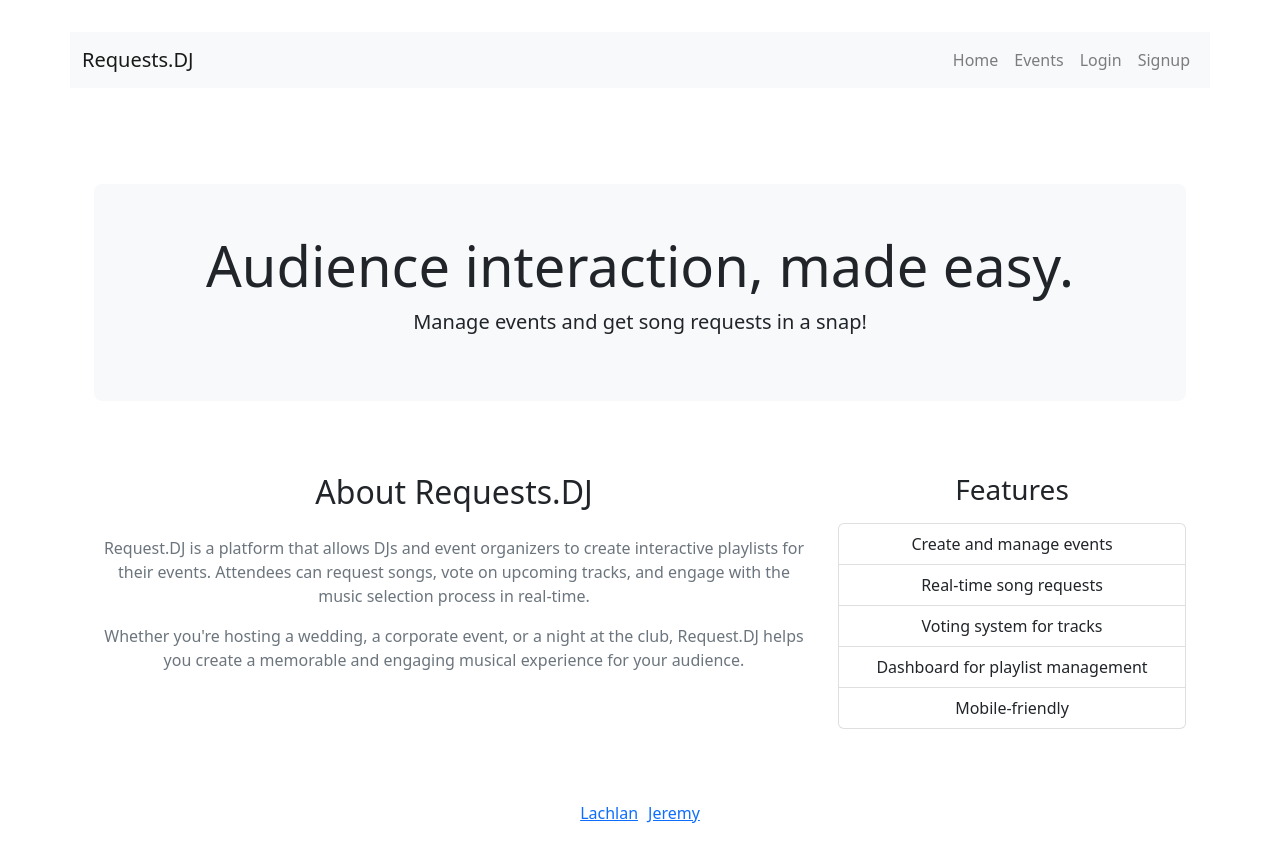
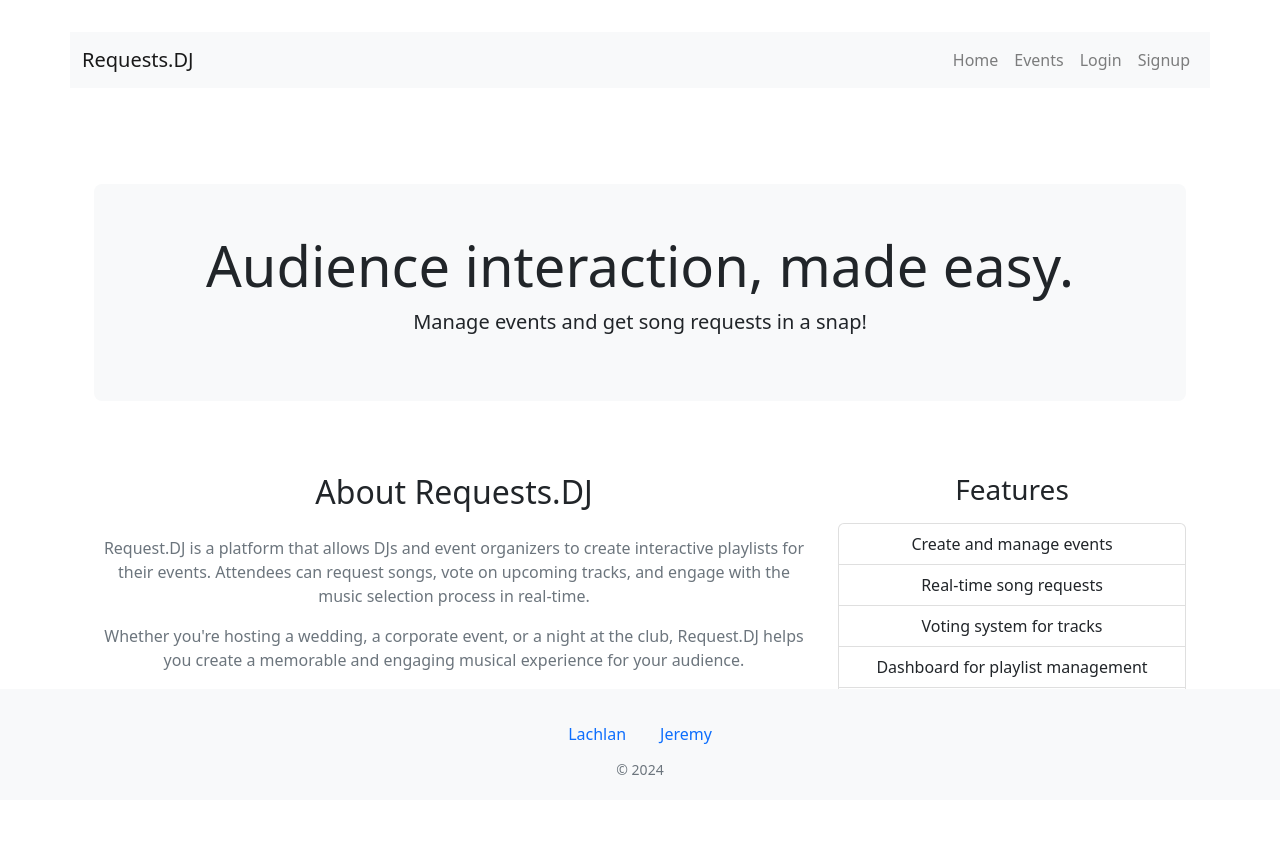
Before and after one commit to roughnut/requests-dj-v2, a React (Vite) app in the folder client/: page / in a window 1280 px wide. Shown: the top 862 px of the page. Built offline with nearby package versions, Linux system fonts and the light colour scheme.

Commit message:
refactor footer styles from tailwind to bootstrap

```diff
--- a/client/src/components/Footer.jsx
+++ b/client/src/components/Footer.jsx
@@ -1,17 +1,15 @@
 import React from 'react';
 import '../App.css';
 
-// CSS style still in Tailwind, needs to be converted to Bootstrap.
-
 const Footer = () => {
   return (
-    <footer className="w-full bottom-0 left-0 right-0 mx-auto bg-custom-charcoal py-4 flex-wrap text-center mt-8">
-      <div className="text-white mt-4">
-        <div className="flex justify-center gap-4">
-          <a href="https://github.com/CinosMagician" target="_blank" className="hover:text-custom-mandalay hover:no-underline navi">Lachlan</a>
-          <a href="https://github.com/roughnut" target="_blank" className="hover:text-custom-mandalay hover:no-underline navi">Jeremy</a>
+    <footer className="w-100 fixed-bottom bg-light py-1 text-center mt-3">
+      <div className="text-dark mt-4">
+        <div className="d-flex justify-content-center gap-4">
+          <a href="https://github.com/CinosMagician" target="_blank" className="text-decoration-none navi">Lachlan</a>
+          <a href="https://github.com/roughnut" target="_blank" className="text-decoration-none navi">Jeremy</a>
         </div>
-        <p className="text-custom-brown mx-auto text-sm mt-2">&copy; 2024</p>
+        <p className="text-muted small mt-2">&copy; 2024</p>
       </div>
     </footer>
   );
```
